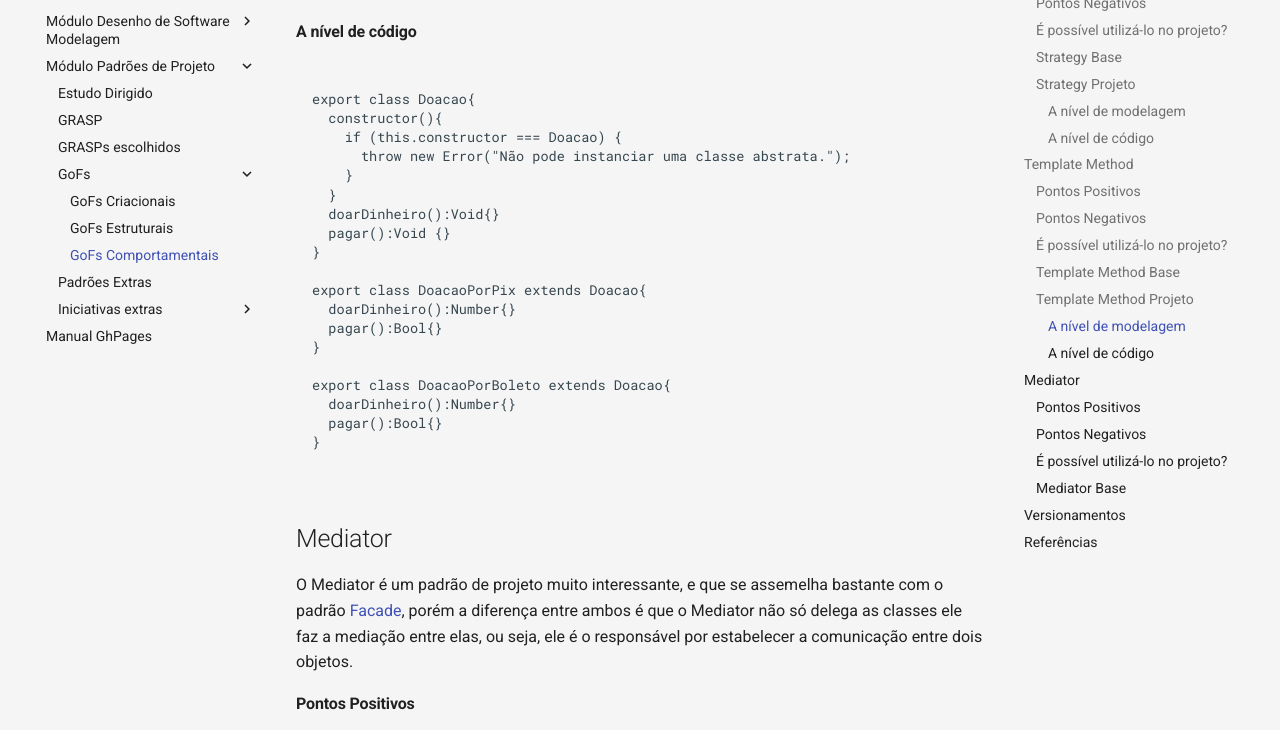
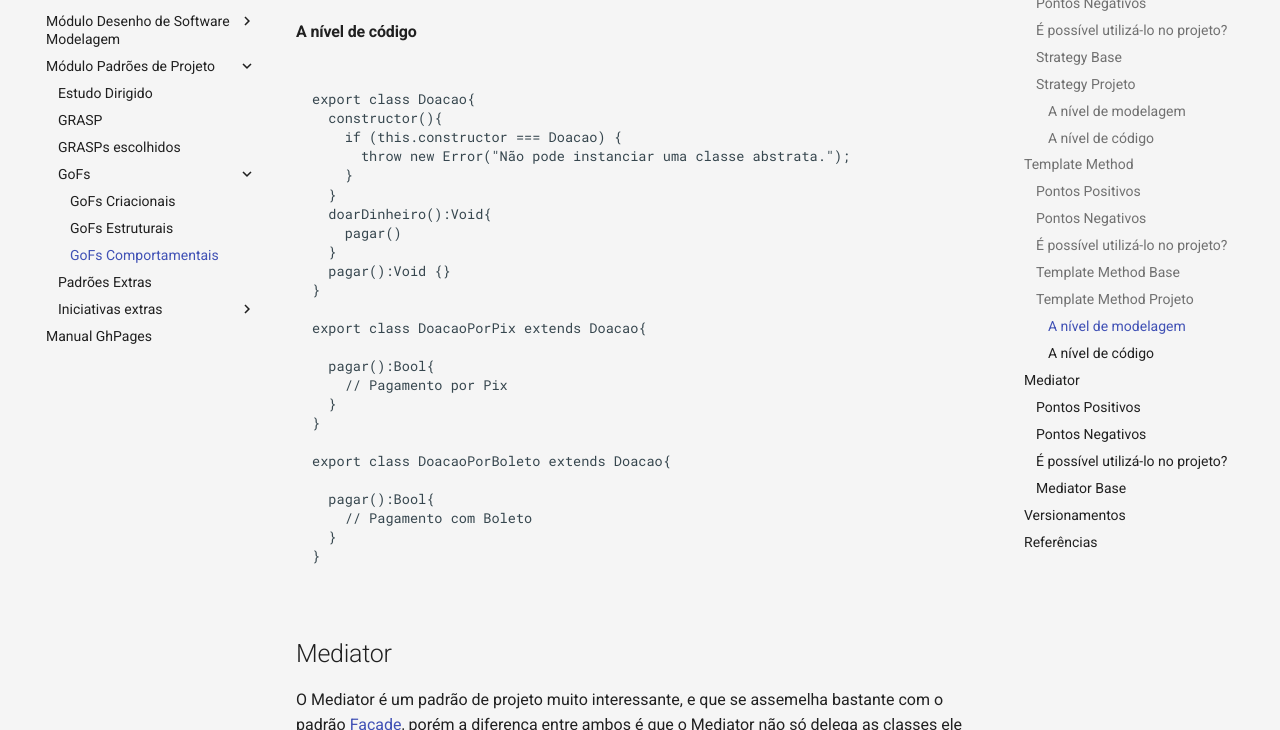
Before and after one commit to UnBArqDsw2021-1/2021.1_G3_PetStop_docs, an MkDocs documentation site: the page built from docs/padroes/gofComportamental/gofComportamental.md, in a window 1280 px wide and 900 px high, scrolled down 4348 px, cut to the strip 170-900 px from the top of the window. Built offline with MkDocs 1.6.1 and Material for MkDocs 9.7.7, drawn with Linux system fonts in a browser that asks for light colours.

Commit message:
Update gofComportamental.md

````diff
--- a/docs/padroes/gofComportamental/gofComportamental.md
+++ b/docs/padroes/gofComportamental/gofComportamental.md
@@ -117,18 +117,24 @@ export class Doacao{
       throw new Error("Não pode instanciar uma classe abstrata.");
     }
   }
-  doarDinheiro():Void{}
+  doarDinheiro():Void{
+    pagar()
+  }
   pagar():Void {}
 }
 
 export class DoacaoPorPix extends Doacao{
-  doarDinheiro():Number{}
-  pagar():Bool{}
+
+  pagar():Bool{
+    // Pagamento por Pix
+  }
 }
 
 export class DoacaoPorBoleto extends Doacao{
-  doarDinheiro():Number{}
-  pagar():Bool{}
+
+  pagar():Bool{
+    // Pagamento com Boleto
+  }
 }
 
 ```
````
